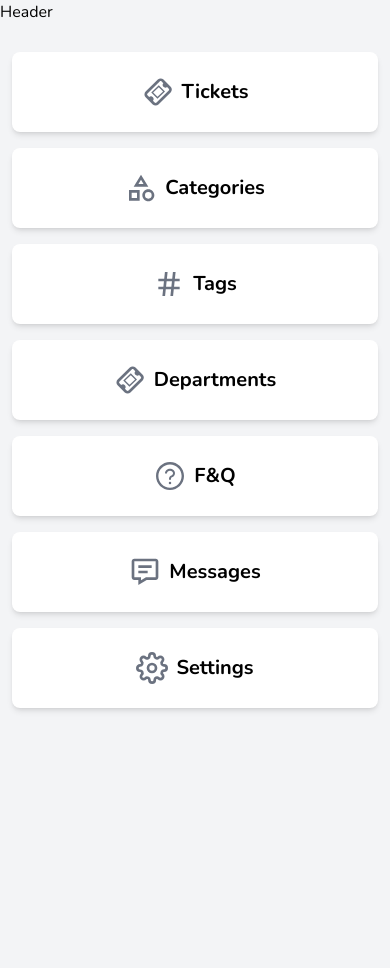
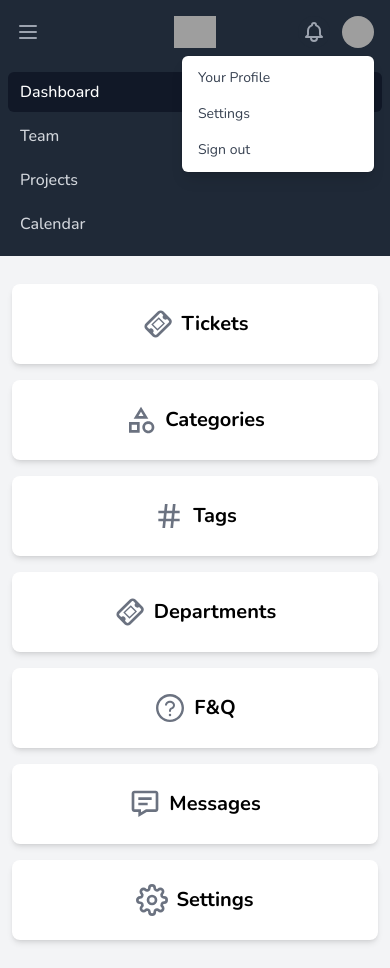
Before and after one commit to a-sadri/ticket, a React (Create React App) app in the folder frontend/: page / in a window 390 px wide. Before the commit the page ends 844 px from the top, so only its background shows below. Built offline with nearby package versions, Linux system fonts and the light colour scheme; grey boxes are pictures that could not be loaded.

Commit message:
Add header section

```diff
--- a/frontend/src/components/Header.js
+++ b/frontend/src/components/Header.js
@@ -1,7 +1,241 @@
+import { NavLink as Link, NavLink } from 'react-router-dom';
+
 const Header = () => {
   return (
-    <div>
-      <h2>Header</h2>
+    <div className='mb-6'>
+      <nav className='bg-gray-800'>
+        <div className='max-w-7xl mx-auto px-2 sm:px-6 lg:px-8'>
+          <div className='relative flex items-center justify-between h-16'>
+            <div className='absolute inset-y-0 left-0 flex items-center sm:hidden'>
+              {/* <!-- Mobile menu button--> */}
+              <button
+                type='button'
+                className='inline-flex items-center justify-center p-2 rounded-md text-gray-400 hover:text-white hover:bg-gray-700 focus:outline-none focus:ring-2 focus:ring-inset focus:ring-white'
+                aria-controls='mobile-menu'
+                aria-expanded='false'
+              >
+                <span className='sr-only'>Open main menu</span>
+                {/* <!--
+            Icon when menu is closed.
+
+            Heroicon name: outline/menu
+
+            Menu open: "hidden", Menu closed: "block"
+          --> */}
+                <svg
+                  className='block h-6 w-6'
+                  xmlns='http://www.w3.org/2000/svg'
+                  fill='none'
+                  viewBox='0 0 24 24'
+                  stroke='currentColor'
+                  aria-hidden='true'
+                >
+                  <path
+                    stroke-linecap='round'
+                    stroke-linejoin='round'
+                    stroke-width='2'
+                    d='M4 6h16M4 12h16M4 18h16'
+                  />
+                </svg>
+                {/* <!--
+            Icon when menu is open.
+
+            Heroicon name: outline/x
+
+            Menu open: "block", Menu closed: "hidden"
+          --> */}
+                <svg
+                  className='hidden h-6 w-6'
+                  xmlns='http://www.w3.org/2000/svg'
+                  fill='none'
+                  viewBox='0 0 24 24'
+                  stroke='currentColor'
+                  aria-hidden='true'
+                >
+                  <path
+                    stroke-linecap='round'
+                    stroke-linejoin='round'
+                    stroke-width='2'
+                    d='M6 18L18 6M6 6l12 12'
+                  />
+                </svg>
+              </button>
+            </div>
+            <div className='flex-1 flex items-center justify-center sm:items-stretch sm:justify-start'>
+              <div className='flex-shrink-0 flex items-center'>
+                <img
+                  className='block lg:hidden h-8 w-auto'
+                  src='https://tailwindui.com/img/logos/workflow-mark-indigo-500.svg'
+                  alt='Workflow'
+                />
+                <img
+                  className='hidden lg:block h-8 w-auto'
+                  src='https://tailwindui.com/img/logos/workflow-logo-indigo-500-mark-white-text.svg'
+                  alt='Workflow'
+                />
+              </div>
+              <div className='hidden sm:block sm:ml-6'>
+                <div className='flex space-x-4'>
+                  <NavLink
+                    to='/'
+                    className='bg-gray-900 text-white px-3 py-2 rounded-md text-sm font-medium'
+                    aria-current='page'
+                  >
+                    Dashboard
+                  </NavLink>
+
+                  <a
+                    href='#'
+                    className='text-gray-300 hover:bg-gray-700 hover:text-white px-3 py-2 rounded-md text-sm font-medium'
+                  >
+                    Team
+                  </a>
+
+                  <a
+                    href='#'
+                    className='text-gray-300 hover:bg-gray-700 hover:text-white px-3 py-2 rounded-md text-sm font-medium'
+                  >
+                    Projects
+                  </a>
+
+                  <a
+                    href='#'
+                    className='text-gray-300 hover:bg-gray-700 hover:text-white px-3 py-2 rounded-md text-sm font-medium'
+                  >
+                    Calendar
+                  </a>
+                </div>
+              </div>
+            </div>
+            <div className='absolute inset-y-0 right-0 flex items-center pr-2 sm:static sm:inset-auto sm:ml-6 sm:pr-0'>
+              <button
+                type='button'
+                className='bg-gray-800 p-1 rounded-full text-gray-400 hover:text-white focus:outline-none focus:ring-2 focus:ring-offset-2 focus:ring-offset-gray-800 focus:ring-white'
+              >
+                <span className='sr-only'>View notifications</span>
+                {/* <!-- Heroicon name: outline/bell --> */}
+                <svg
+                  className='h-6 w-6'
+                  xmlns='http://www.w3.org/2000/svg'
+                  fill='none'
+                  viewBox='0 0 24 24'
+                  stroke='currentColor'
+                  aria-hidden='true'
+                >
+                  <path
+                    stroke-linecap='round'
+                    stroke-linejoin='round'
+                    stroke-width='2'
+                    d='M15 17h5l-1.405-1.405A2.032 2.032 0 0118 14.158V11a6.002 6.002 0 00-4-5.659V5a2 2 0 10-4 0v.341C7.67 6.165 6 8.388 6 11v3.159c0 .538-.214 1.055-.595 1.436L4 17h5m6 0v1a3 3 0 11-6 0v-1m6 0H9'
+                  />
+                </svg>
+              </button>
+
+              {/* <!-- Profile dropdown --> */}
+              <div className='ml-3 relative'>
+                <div>
+                  <button
+                    type='button'
+                    className='bg-gray-800 flex text-sm rounded-full focus:outline-none focus:ring-2 focus:ring-offset-2 focus:ring-offset-gray-800 focus:ring-white'
+                    id='user-menu-button'
+                    aria-expanded='false'
+                    aria-haspopup='true'
+                  >
+                    <span className='sr-only'>Open user menu</span>
+                    <img
+                      className='h-8 w-8 rounded-full'
+                      src='https://images.unsplash.com/photo-1472099645785-5658abf4ff4e?ixlib=rb-1.2.1&ixid=eyJhcHBfaWQiOjEyMDd9&auto=format&fit=facearea&facepad=2&w=256&h=256&q=80'
+                      alt=''
+                    />
+                  </button>
+                </div>
+
+                {/* <!--
+            Dropdown menu, show/hide based on menu state.
+
+            Entering: "transition ease-out duration-100"
+              From: "transform opacity-0 scale-95"
+              To: "transform opacity-100 scale-100"
+            Leaving: "transition ease-in duration-75"
+              From: "transform opacity-100 scale-100"
+              To: "transform opacity-0 scale-95"
+          --> */}
+                <div
+                  className='origin-top-right absolute right-0 mt-2 w-48 rounded-md shadow-lg py-1 bg-white ring-1 ring-black ring-opacity-5 focus:outline-none'
+                  role='menu'
+                  aria-orientation='vertical'
+                  aria-labelledby='user-menu-button'
+                  tabindex='-1'
+                >
+                  {/* <!-- Active: "bg-gray-100", Not Active: "" --> */}
+                  <a
+                    href='#'
+                    className='block px-4 py-2 text-sm text-gray-700'
+                    role='menuitem'
+                    tabindex='-1'
+                    id='user-menu-item-0'
+                  >
+                    Your Profile
+                  </a>
+                  <a
+                    href='#'
+                    className='block px-4 py-2 text-sm text-gray-700'
+                    role='menuitem'
+                    tabindex='-1'
+                    id='user-menu-item-1'
+                  >
+                    Settings
+                  </a>
+                  <a
+                    href='#'
+                    className='block px-4 py-2 text-sm text-gray-700'
+                    role='menuitem'
+                    tabindex='-1'
+                    id='user-menu-item-2'
+                  >
+                    Sign out
+                  </a>
+                </div>
+              </div>
+            </div>
+          </div>
+        </div>
+
+        {/* <!-- Mobile menu, show/hide based on menu state. --> */}
+        <div className='sm:hidden' id='mobile-menu'>
+          <div className='px-2 pt-2 pb-3 space-y-1'>
+            {/* <!-- Current: "bg-gray-900 text-white", Default: "text-gray-300 hover:bg-gray-700 hover:text-white" --> */}
+            <a
+              href='#'
+              className='bg-gray-900 text-white block px-3 py-2 rounded-md text-base font-medium'
+              aria-current='page'
+            >
+              Dashboard
+            </a>
+
+            <a
+              href='#'
+              className='text-gray-300 hover:bg-gray-700 hover:text-white block px-3 py-2 rounded-md text-base font-medium'
+            >
+              Team
+            </a>
+
+            <a
+              href='#'
+              className='text-gray-300 hover:bg-gray-700 hover:text-white block px-3 py-2 rounded-md text-base font-medium'
+            >
+              Projects
+            </a>
+
+            <a
+              href='#'
+              className='text-gray-300 hover:bg-gray-700 hover:text-white block px-3 py-2 rounded-md text-base font-medium'
+            >
+              Calendar
+            </a>
+          </div>
+        </div>
+      </nav>
     </div>
   );
 };
--- a/frontend/src/components/Layout.js
+++ b/frontend/src/components/Layout.js
@@ -3,10 +3,12 @@
 
 const Layout = () => {
   return (
-    <div className='container mx-auto'>
+    <>
       <Header />
-      <Outlet />
-    </div>
+      <div className='container mx-auto'>
+        <Outlet />
+      </div>
+    </>
   );
 };
 
```
